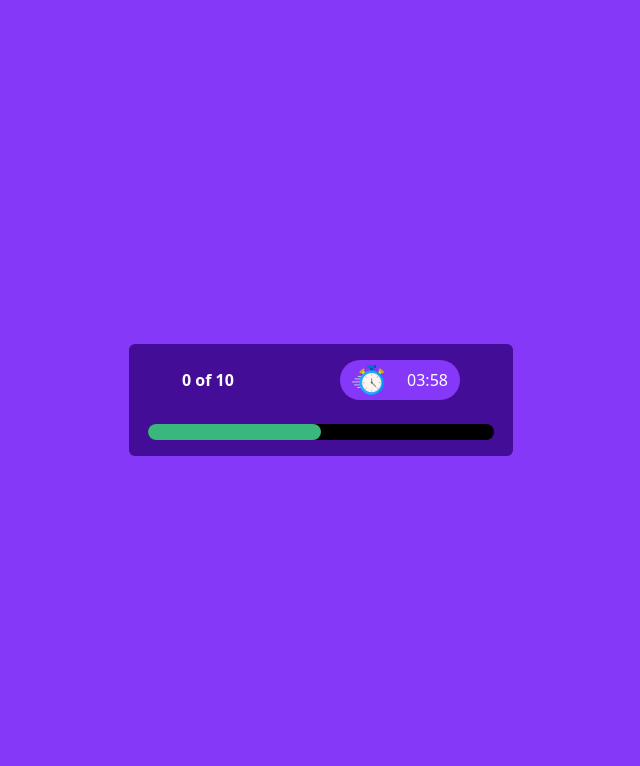
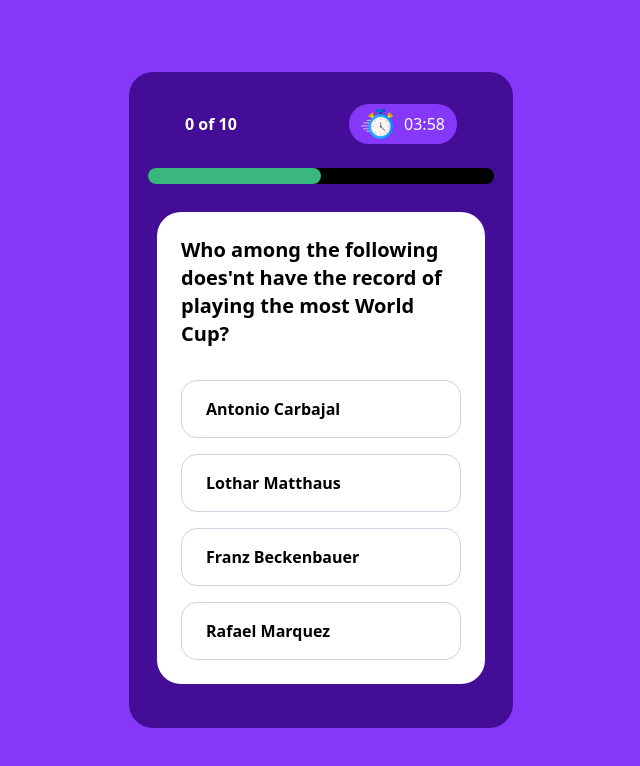
Before and after one commit to 11saim/React-Projects, a React (Vite) app in the folder Quiz App/: page / in a window 1280 px wide. Shown: the top 766 px of the page, without its empty margins (319-959 px from the left). Built offline with nearby package versions, Linux system fonts and the light colour scheme.

Commit message:
Tailwind Config Added

```diff
--- a/Quiz App/src/components/Main.jsx
+++ b/Quiz App/src/components/Main.jsx
@@ -0,0 +1,20 @@
+import React from "react";
+
+export default function Main() {
+  return (
+    <div className="bg-white m-4 mt-7 xs:m-7 p-4 xs:p-6 rounded-3xl">
+      <div className="question">
+        <p className="text-xl font-bold leading-7">
+          Who among the following does'nt have the record of playing the most
+          World Cup?
+        </p>
+      </div>
+      <div className="answer mt-8 space-y-4">
+        <div className="option">Antonio Carbajal</div>
+        <div className="option">Lothar Matthaus</div>
+        <div className="option">Franz Beckenbauer</div>
+        <div className="option">Rafael Marquez</div>
+      </div>
+    </div>
+  );
+}
--- a/Quiz App/src/components/QuizApp.jsx
+++ b/Quiz App/src/components/QuizApp.jsx
@@ -1,10 +1,12 @@
 import { useState } from "react";
 import Header from "./Header";
+import Main from "./Main";
 
 function QuizApp() {
   return (
-    <div className="bg-[#430d97] w-96 rounded-md m-2">
+    <div className="bg-[#430d97] w-96 rounded-3xl m-2 py-4">
       <Header />
+      <Main />
     </div>
   );
 }
--- a/Quiz App/src/components/Timer.jsx
+++ b/Quiz App/src/components/Timer.jsx
@@ -3,7 +3,7 @@ import stopwatch from "../assets/stopwatch.png";
 
 export default function Timer() {
   return (
-    <div className="w-30 rounded-[50px] px-3 py-1 bg-[#8538f8] flex justify-between items-center">
+    <div className="w-27 rounded-[50px] px-3 py-1 bg-[#8538f8] flex justify-between items-center">
       <img className="w-8 h-8" src={stopwatch} alt="Stop-Watch" />
       <p className="text-white text">03:58</p>
     </div>
--- a/Quiz App/src/style.css
+++ b/Quiz App/src/style.css
@@ -1 +1,2 @@
-@import "tailwindcss"
+@config "../tailwind.config.js";
+@import "tailwindcss";
--- /dev/null
+++ b/Quiz App/tailwind.config.js
@@ -0,0 +1,23 @@
+/** @type {import('tailwindcss').Config} */
+module.exports = {
+    content: [
+        "./index.html",
+        "./src/**/*.{js,ts,jsx,tsx}",
+    ],
+    theme: {
+        extend: {
+            screens: {
+                xs: "400px",
+            },
+        },
+    },
+    plugins: [
+        function ({ addComponents }) {
+            addComponents({
+                ".option": {
+                    "@apply py-4 px-6 rounded-2xl border border-slate-300 font-bold cursor-pointer": {},
+                },
+            });
+        },
+    ],
+};
```
